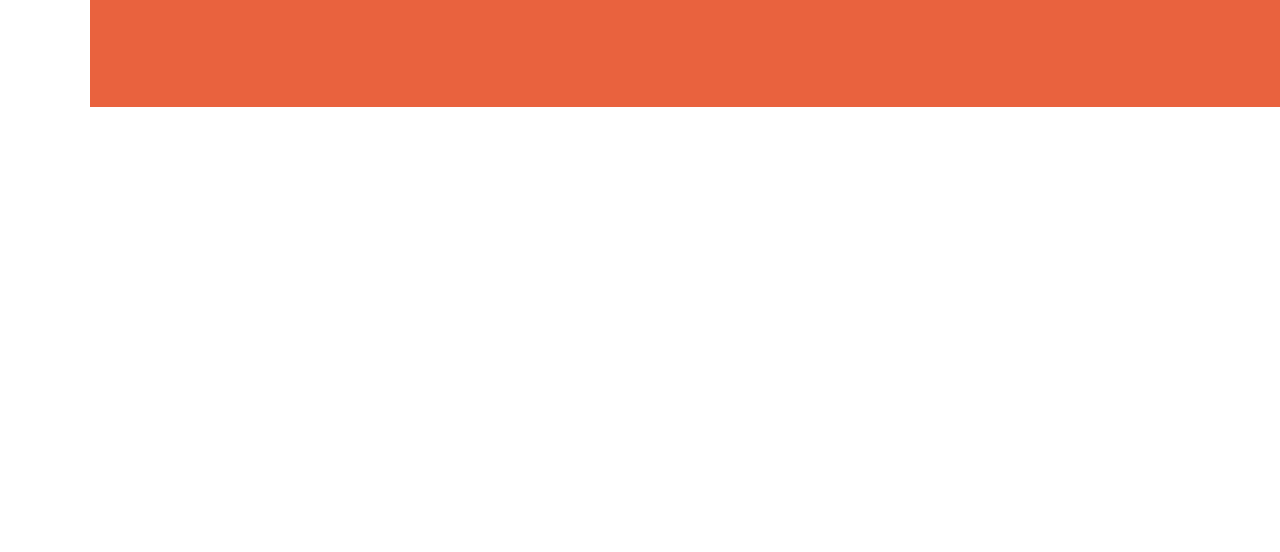
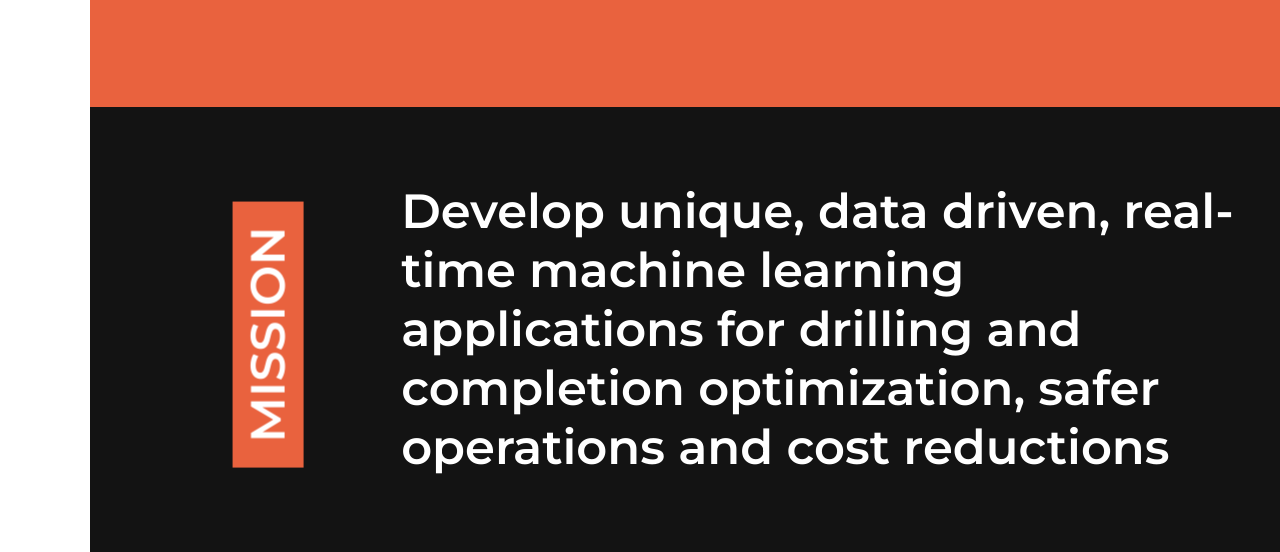
Before and after one commit to Arthur-Agadzhanyan/exbn-layout, a website: page src/index.html in a window 1280 px wide. Shown: the part 1109-1661 px from the top of the page. Before the commit the page ends 1216 px from the top, so only its background shows below. Drawn offline with nearby package versions, Linux system fonts and the light colour scheme; files that its build step writes are made by us from their sources.

Commit message:
added: fourth block on the main page

```diff
--- a/src/index.html
+++ b/src/index.html
@@ -58,12 +58,18 @@
             </div>
         </section>
 
-        <section class="about__company">
+        <section class="about_company">
             <div class="company__content">
                 <strong>Exebenus</strong> is a company of drilling engineers and data scientists, who thrive on shared commitment to delivering value.
             </div>
         </section>
 
+        <section class="company_mission">
+            <div class="mission__content mission__container">
+                <h3 class="content__title">mission</h3>
+                <div class="content__text">Develop unique, data driven, real-time machine learning applications for drilling and completion optimization, safer operations and cost reductions</div>
+            </div>
+        </section>
     </main>
 
     @@include('_footer.html')
--- a/src/scss/style.scss
+++ b/src/scss/style.scss
@@ -164,7 +164,7 @@ a{
         }
     }
 
-    .about__company{
+    .about_company{
         padding: 69px 16px 110px 16px;
         background: #E9623E;
 
@@ -176,4 +176,35 @@ a{
             letter-spacing: 0.148em;
         }
     }
+
+    .company_mission{
+        background: #131313;
+        padding: 75px 15px;
+
+        .mission__container{
+            max-width: 1100px;
+            width: 100%;
+            margin: 0 auto;
+        }
+
+        .mission__content{
+            display: flex;
+            align-items: center;
+            justify-content: space-between;
+            color: #fff;
+
+            .content__title{
+                transform: rotate(-90deg);
+                @include text(#fff,48px,600,59px);
+                background: $orange;
+                text-transform: uppercase;
+                padding: 6px 25px;
+                margin-top: 10px;
+            }
+
+            .content__text{
+                @include text(#fff,48px,600,59px);
+            }
+        }
+    }
 }
```
Also changed, not shown: dist/css/style.css, dist/css/style.min.css, dist/index.html.
